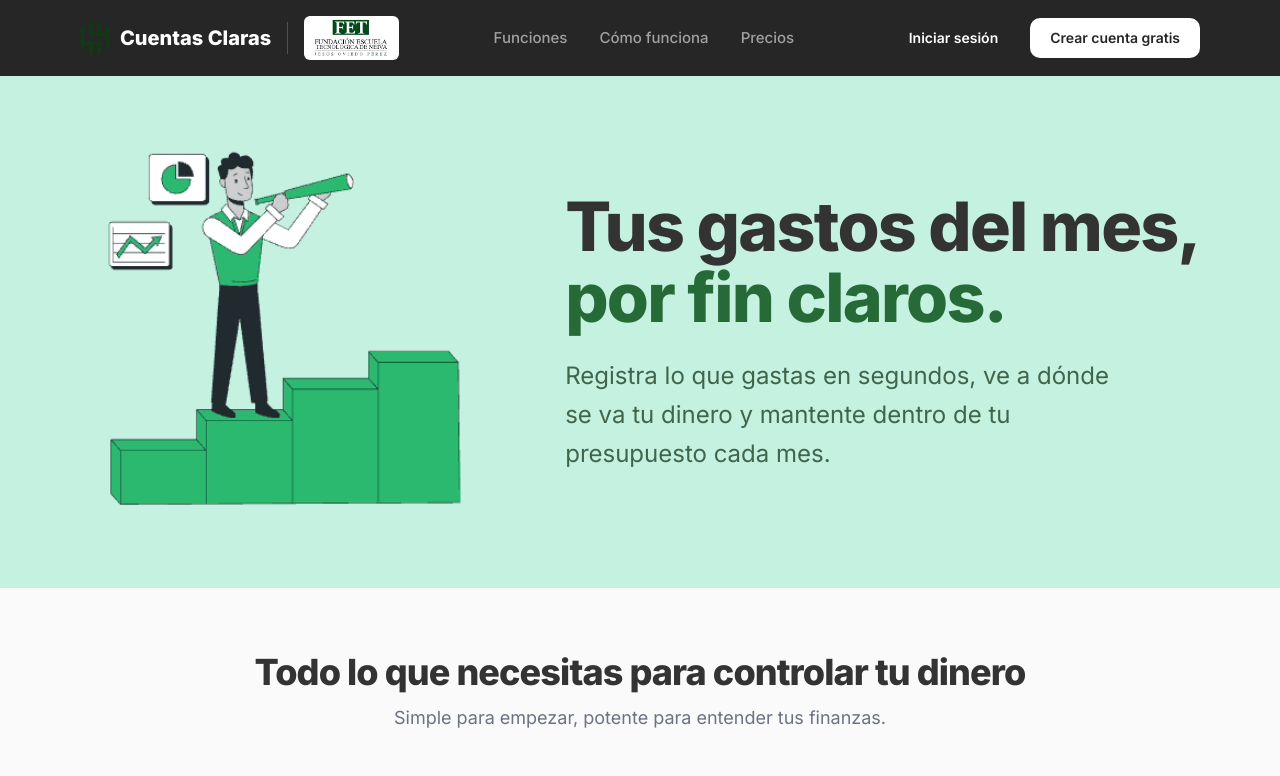
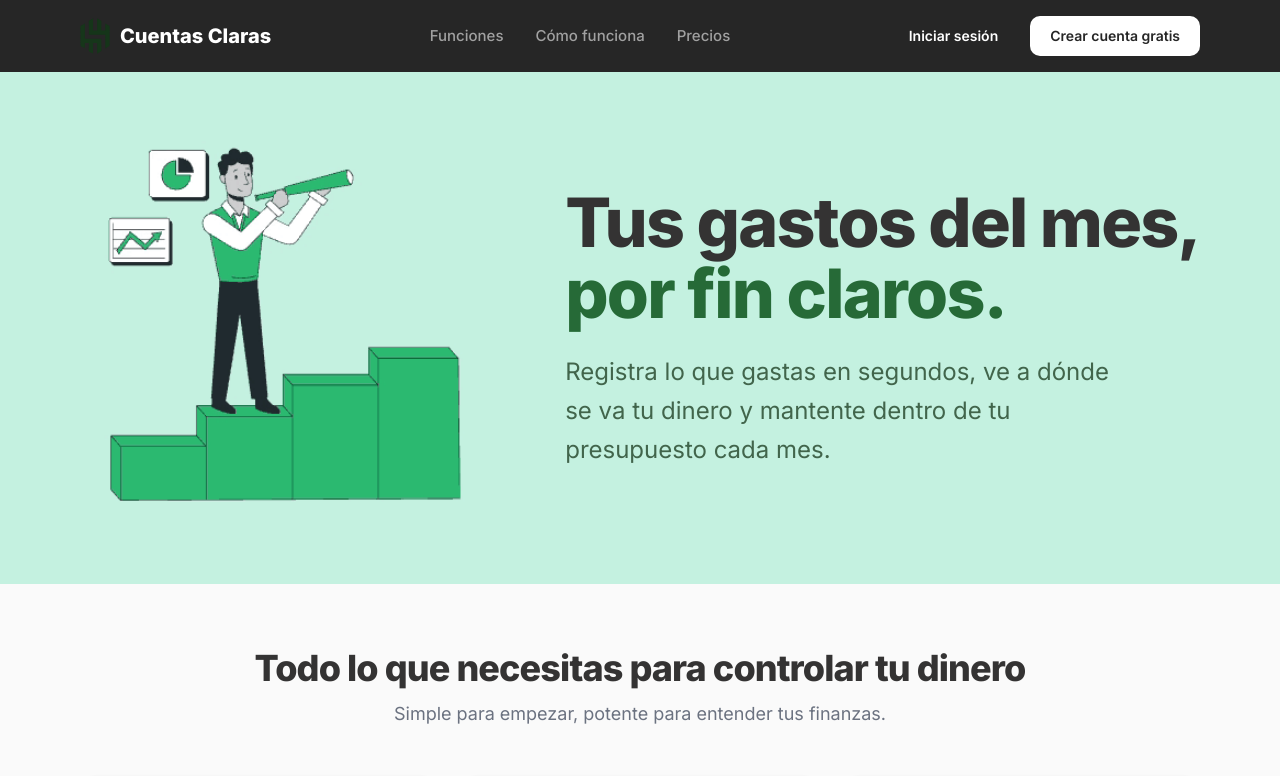
Before and after one commit to juandadevp/cuentasclaras, a Next.js app: page / in a window 1280 px wide. Shown: the top 776 px of the page. Built offline with nearby package versions, Linux system fonts and the light colour scheme; no server answers.

Commit message:
Revert "Encabezado: logo de la Fundación Escuela Tecnológica de Neiva"
This reverts commit 8158ff2ce5a0bd60b7eb79f0dbd74a81592764f0.

```diff
--- a/src/components/layout/Header.tsx
+++ b/src/components/layout/Header.tsx
@@ -9,21 +9,10 @@ export function Header() {
   return (
     <header className="sticky top-0 z-50 bg-neutral-800">
       <nav className="mx-auto flex max-w-7xl items-center justify-between px-6 py-4 lg:px-20">
-        <div className="flex items-center gap-4">
-          <Link href="/" className="flex items-center gap-2.5 text-xl font-extrabold text-white">
-            <Image src="/logo.svg" alt="" width={30} height={35} priority />
-            {siteConfig.nombre}
-          </Link>
-          <span className="hidden h-8 w-px bg-white/20 sm:block" aria-hidden />
-          <Image
-            src="/fet.png"
-            alt="Fundación Escuela Tecnológica de Neiva Jesús Oviedo Pérez"
-            width={290}
-            height={140}
-            priority
-            className="hidden h-11 w-auto rounded-md bg-white px-1.5 py-0.5 sm:block"
-          />
-        </div>
+        <Link href="/" className="flex items-center gap-2.5 text-xl font-extrabold text-white">
+          <Image src="/logo.svg" alt="" width={30} height={35} priority />
+          {siteConfig.nombre}
+        </Link>
 
         <Suspense fallback={<div className="hidden h-6 w-72 md:block" aria-hidden />}>
           <NavegacionCentral />
```
Also changed, not shown: public/fet.png (deleted).
